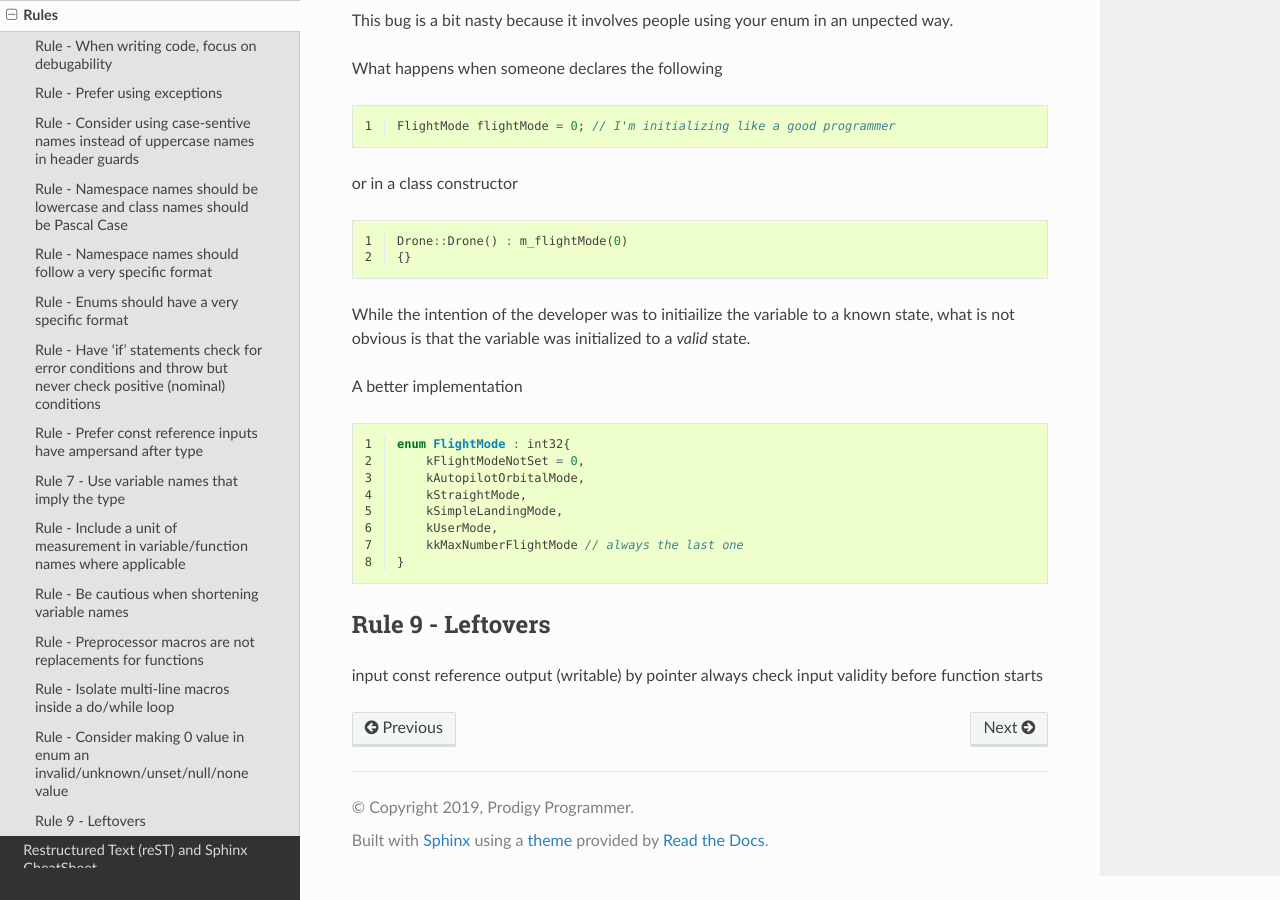
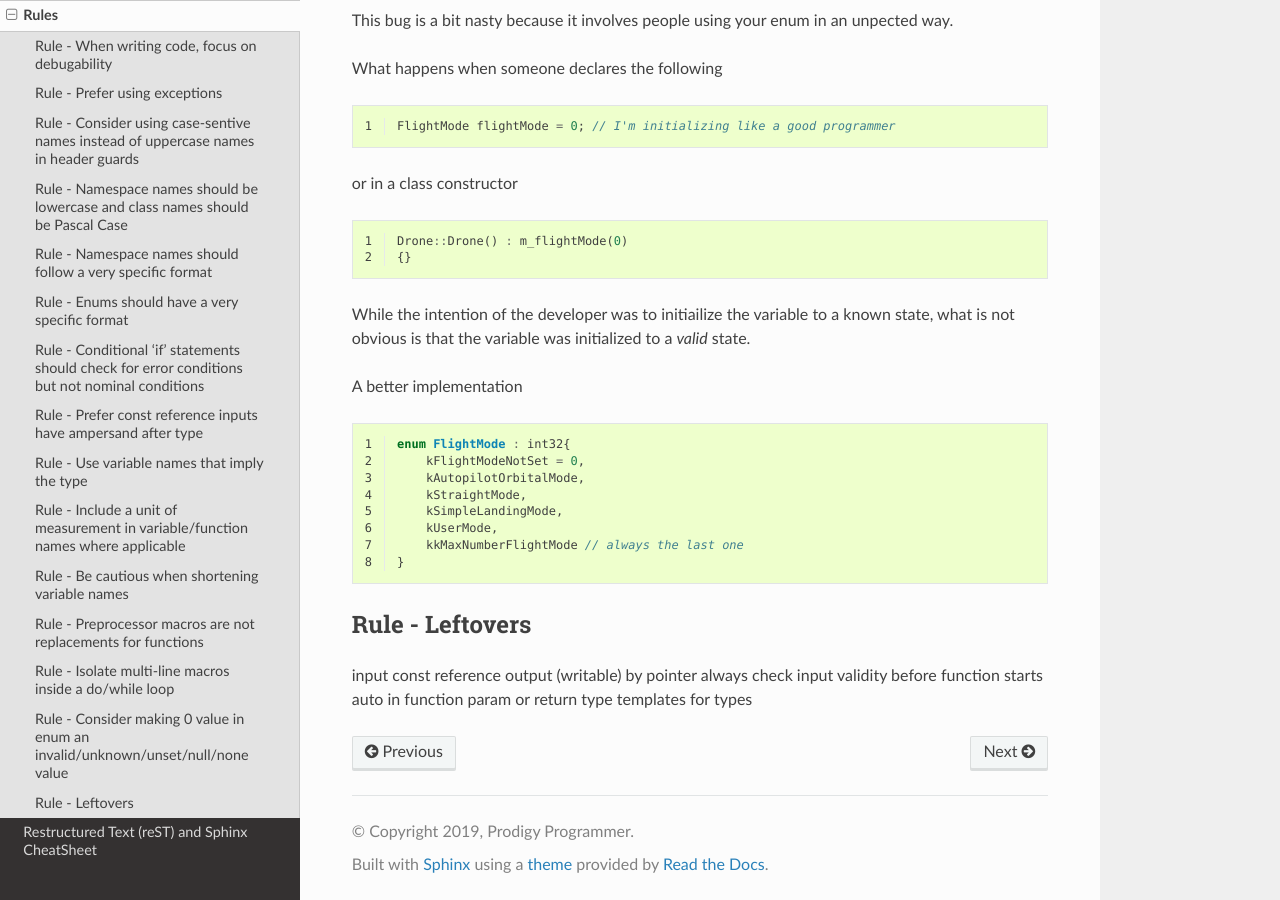
Before and after one commit to ckalapat/cpp-code-review, a Sphinx documentation site: the page built from source/05-rules.rst, in a window 1280 px wide and 900 px high, scrolled down 7784 px. Built offline with Sphinx 7.4.7 and the Read the Docs theme 2.0.0, drawn with Linux system fonts in a browser that asks for light colours; some of the changed text lies outside the part shown.

Commit message:
Fixing and cleanup

```diff
--- a/source/05-rules.rst
+++ b/source/05-rules.rst
@@ -193,8 +193,8 @@ Consider the specific enum format:
     <company><product><module>
 
 
-Rule - Have 'if' statements check for error conditions and throw but never check positive (nominal) conditions
---------------------------------------------------------------------------------------------------------------
+Rule - Conditional 'if' statements should check for error conditions but not nominal conditions
+-----------------------------------------------------------------------------------------------
 
 :Why:
 
@@ -257,8 +257,9 @@ std::string trim(const std::string &input); // ampersand before variable
 Consider what happens when we have long types, function names
 std::string &getName(const std::string& input);
 
-Rule 7 - Use variable names that imply the type
------------------------------------------------
+
+Rule - Use variable names that imply the type
+---------------------------------------------
 
 When assigning variable names, use variable names that imply the type
 
@@ -408,9 +409,11 @@ A better implementation
         kkMaxNumberFlightMode // always the last one
     }
 
-Rule 9 - Leftovers
+Rule - Leftovers
 ------------------
 
 input const reference
 output (writable) by pointer
 always check input validity before function starts
+auto in function param or return type
+templates for types
```
